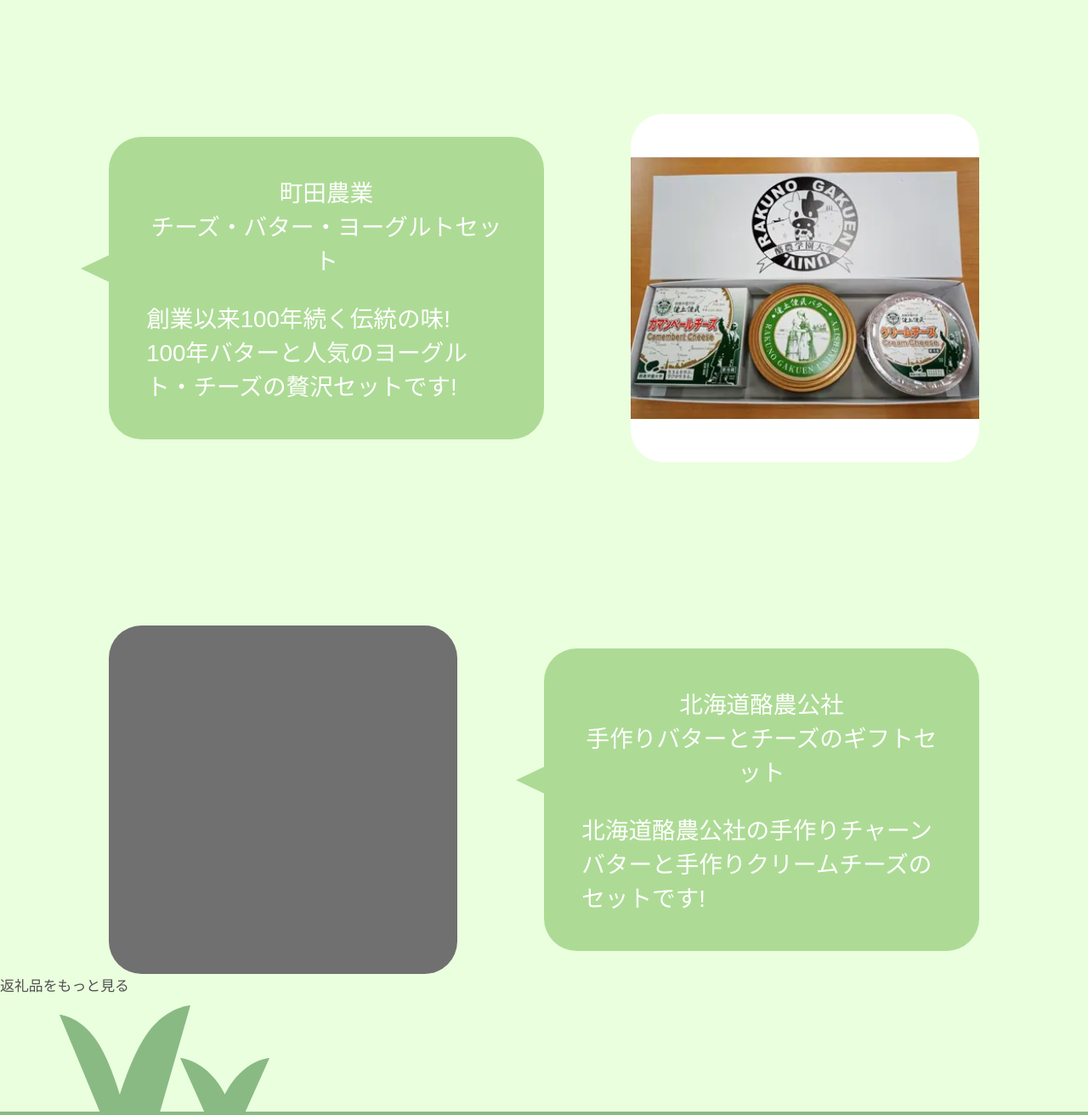
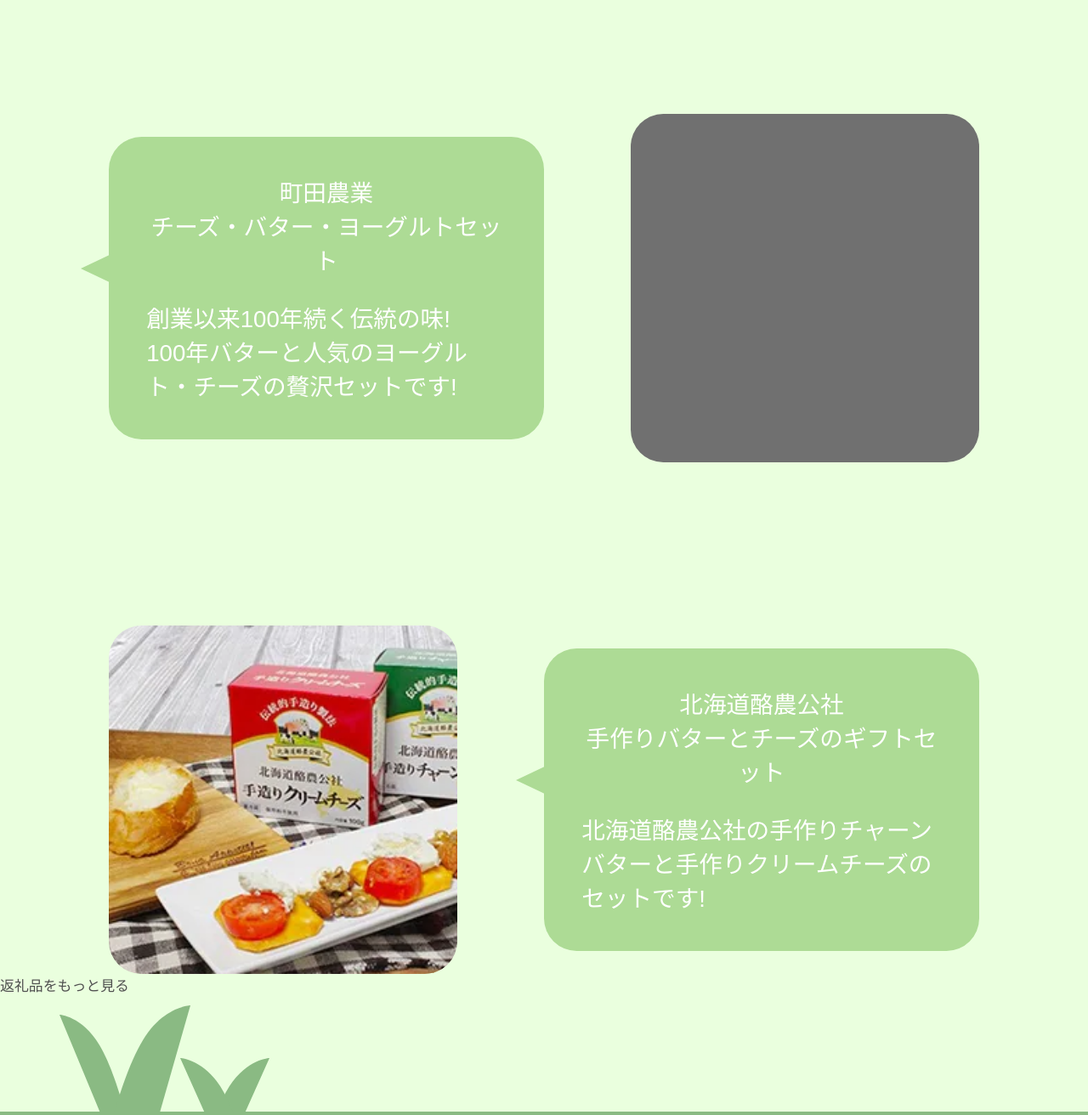
Before and after one commit to 2021233/wcp, a plain HTML site: page tax.html in a window 1280 px wide. Shown: the part 2880-4192 px from the top of the page at 85% size. Drawn offline with Linux system fonts and the light colour scheme; a web font is replaced by a local one.

Commit message:
edit tax page

```diff
--- a/css/tax.css
+++ b/css/tax.css
@@ -138,8 +138,9 @@
     background-image: url(../img/rakunouhurusato.png);
 }
 
-.tax-main .goods .wrapper:nth-child(3) .pre-img {
-    background-image: url(../img/rakunouhurusato.png);
+.tax-main .goods .wrapper:nth-child(4) .pre-img {
+    background-size: 160%;
+    background-image: url(../img/hrst＿.png);
 }
 
 .tax-main .goods .wrapper .bubble {
```
